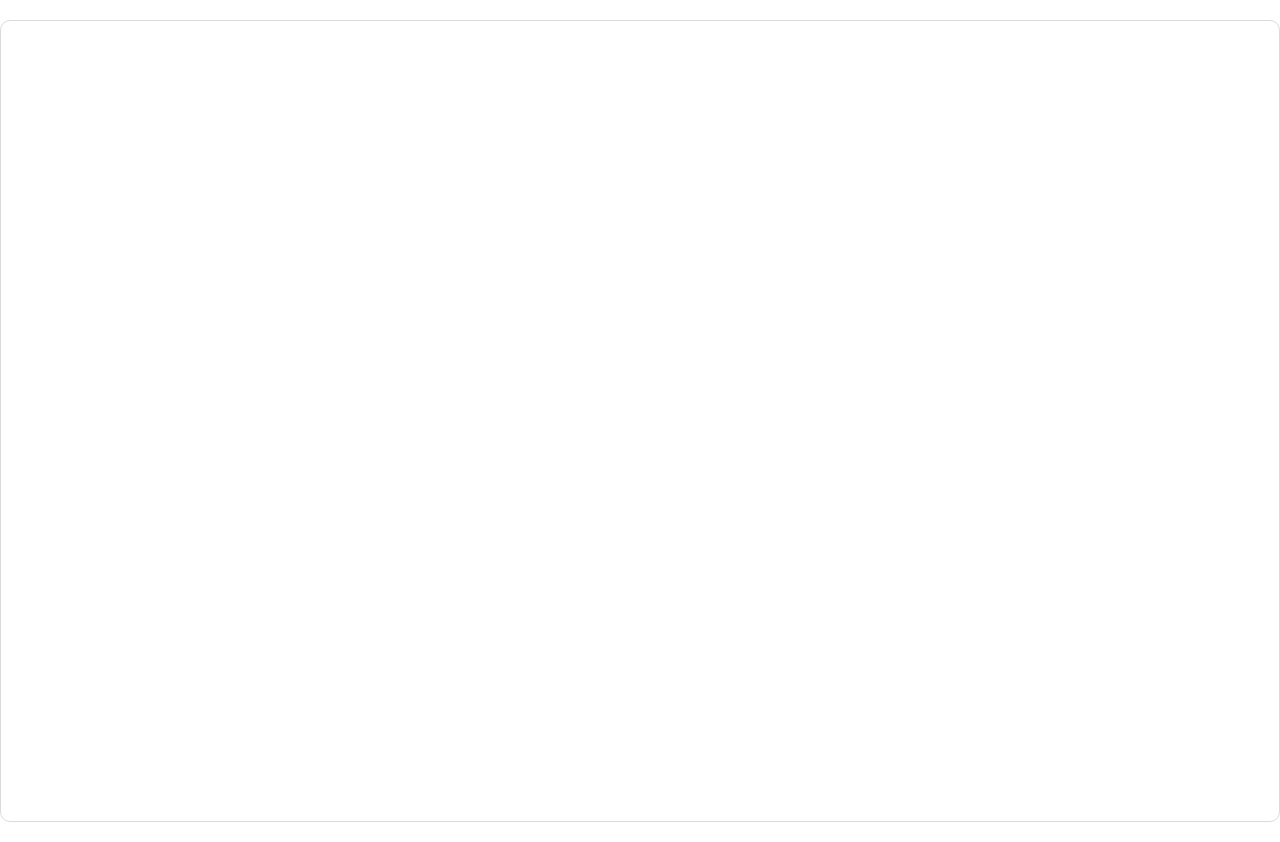
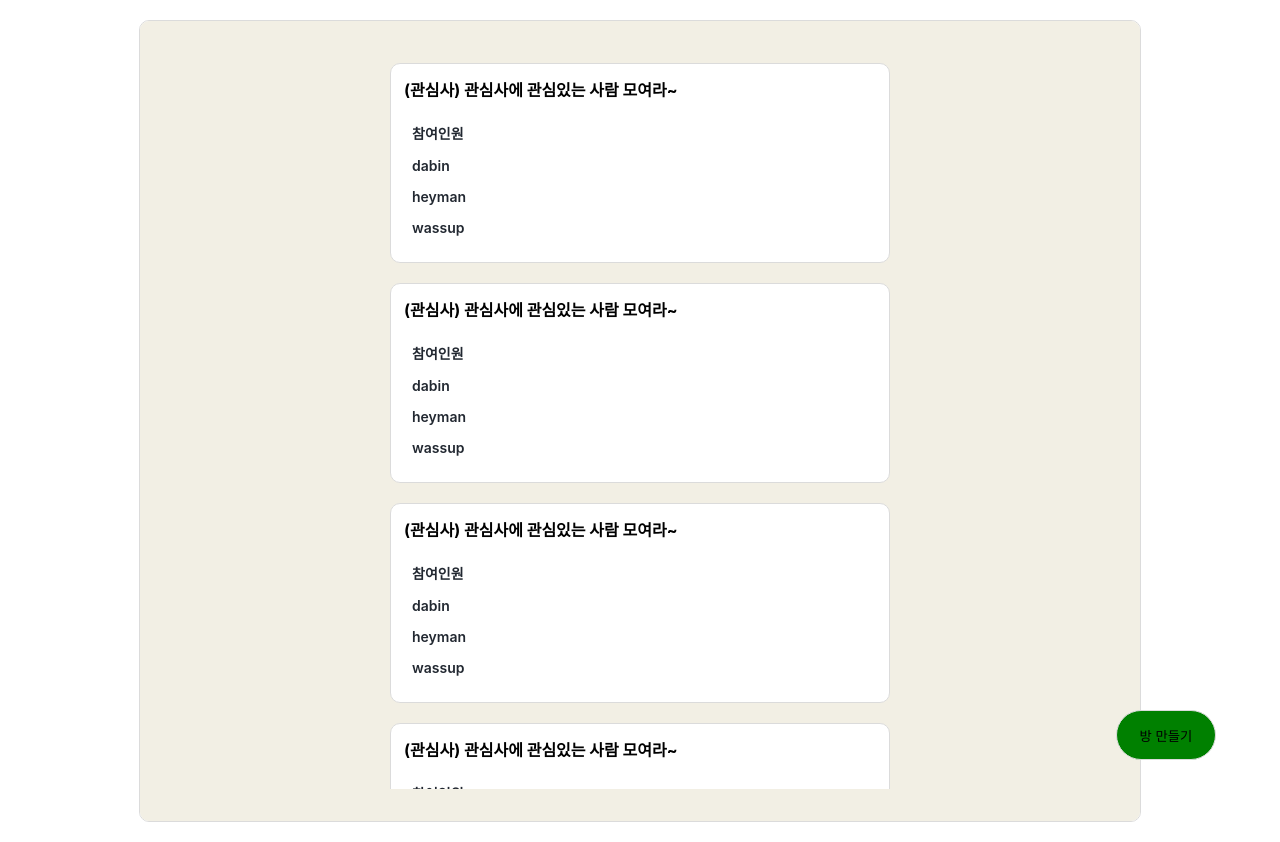
Before and after one commit to DabinLim/Hogwarts, a React (Create React App) app: page /all in a window 1280 px wide. Built offline with nearby package versions, Linux system fonts and the light colour scheme.

Commit message:
ChatRoom,AllChat_layout

```diff
--- a/src/App.js
+++ b/src/App.js
@@ -5,6 +5,7 @@ import {history} from './redux/configStore';
 import './App.css';
 import Main from './pages/Main';
 import Home from './pages/Home';
+import AllChat from './pages/AllChat';
 import Sidebar from './components/Sidebar';
 import styled from 'styled-components';
 import {api} from './redux/modules/user';
@@ -17,7 +18,7 @@ function App() {
     dispatch(api.loginCheck())
   })
   if(is_login){
-    history.push('/main')
+    history.push('/all')
   }
   return (
     <React.Fragment>
@@ -28,6 +29,7 @@ function App() {
       <ConnectedRouter history={history}>
         <Route exact path='/' component={Home}/>
         <Route exact path='/main' component={Main}/>
+        <Route exact path='/all' component={AllChat}/>
       </ConnectedRouter>
       </BrowserRouter>
       </MainContainer>
@@ -37,18 +39,21 @@ function App() {
 }
 
 const Container = styled.div`
-  max-width:1400px;
+  max-width:1000px;
   display:flex;
   flex-direction:row;
   margin:20px auto;
   min-height:100vh;
+  max-height:800px;
   border: 1px solid #dbdbdb;
   border-radius:10px;
   overflow:hidden;
 `;
 
 const MainContainer = styled.div`
-  margin :auto;
+  width:100%;
+  padding:2rem;
+  background-color:#f2efe4;
 `;
 
 export default App;
--- /dev/null
+++ b/src/components/ChatRoom.js
@@ -0,0 +1,45 @@
+import React from 'react';
+import styled from 'styled-components';
+import {Text} from '../elements';
+
+const ChatRoom = (props) => {
+
+    return(
+        <React.Fragment>
+            <Container>
+                <Title>
+                (관심사) 관심사에 관심있는 사람 모여라~
+                </Title>
+                <TextBox>
+                    <Text bold>참여인원</Text>
+                    <Text bold>dabin</Text>
+                    <Text bold>heyman</Text>
+                    <Text bold>wassup</Text>
+                </TextBox>
+            </Container>
+        </React.Fragment>
+    )
+}
+
+const Container = styled.div`
+    box-sizing:border-box;
+    width:100%;
+    height:100%;
+    max-width:500px;
+    min-height:200px;
+    margin: 10px 0px;
+    padding:0px 5px;
+    border:1px solid #dbdbdb;
+    background-color:white;
+    border-radius:10px;
+`;
+const Title = styled.h4`
+    padding:0.5rem;
+    margin:5px 0px;
+`;
+
+const TextBox = styled.div`
+    padding:0 1rem;
+`;
+
+export default ChatRoom;
--- a/src/components/Sidebar.js
+++ b/src/components/Sidebar.js
@@ -16,7 +16,7 @@ const Sidebar = (props) => {
                 <SideProfile/>
                 </ProfileContainer>
                 <Line/>
-                <Text>모든 채팅방 보기</Text>
+                <Text cursor='pointer' _onClick={()=>{history.push('/all')}}>모든 채팅방 보기</Text>
                 <Text>추천 채팅방</Text>
                 <Text>참여하고 있는 채팅방</Text>
                 <LogOutContainer>
@@ -32,6 +32,7 @@ const Container = styled.div`
     padding:2rem;
     min-height:100%;
     width:200px;
+    border-right:1px solid #dbdbdb;
 
 `;
 
--- /dev/null
+++ b/src/pages/AllChat.js
@@ -0,0 +1,43 @@
+import React from 'react';
+import styled from 'styled-components';
+import ChatRoom from '../components/ChatRoom';
+
+const AllChat = (props) => {
+
+    return (
+        <React.Fragment>
+            <AllChatContainer>
+            <ChatRoom/>
+            <ChatRoom/>
+            <ChatRoom/>
+            <ChatRoom/>
+            <ChatRoom/>
+            <ChatRoom/>
+            </AllChatContainer>
+            <CreateRoom>방 만들기</CreateRoom>
+        </React.Fragment>
+    )
+}
+
+const AllChatContainer = styled.div`
+    display:flex;
+    flex-direction:column;
+    align-items:center;
+    height:100%;
+    width:100%;
+    overflow:auto;
+
+`;
+
+const CreateRoom = styled.button`
+    border: 1px solid #dbdbdb;
+    border-radius: 50px;
+    width:100px;
+    height:50px;
+    position:fixed;
+    background-color:green;
+    bottom:5%;
+    right:5%;
+`;
+
+export default AllChat;
```
